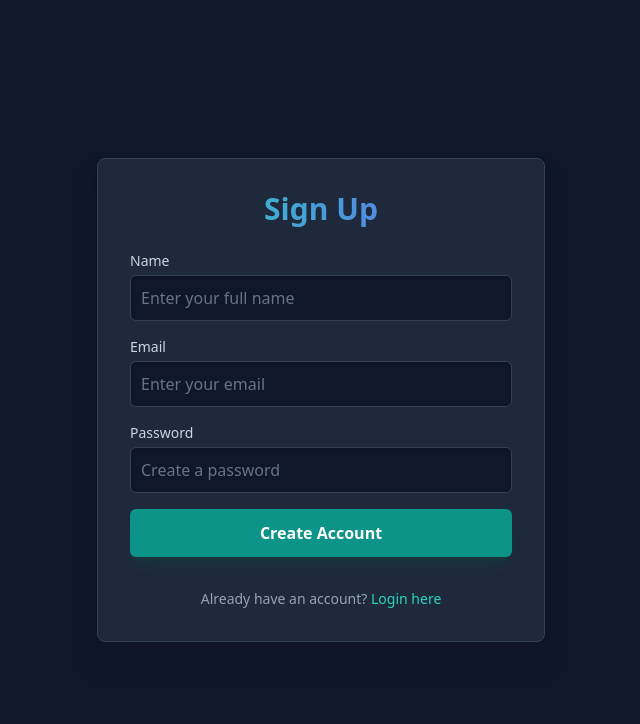
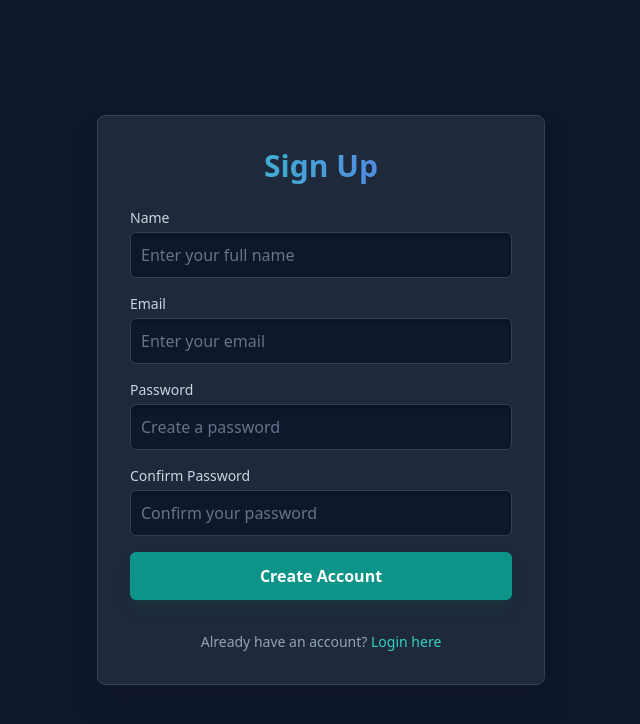
Before and after one commit to Dasuntharuka34/RealtimeTaskManagementSystem_Frontend, a React (Vite) app: page /register in a window 1280 px wide. Shown: the top 724 px of the page, without its empty margins (319-959 px from the left). Built offline with nearby package versions, Linux system fonts and the light colour scheme; no server answers.

Commit message:
feat: add user registration page with email verification UI and Vercel rewrite configuration for client-side routing.

```diff
--- a/src/pages/Register.jsx
+++ b/src/pages/Register.jsx
@@ -8,6 +8,8 @@ const Register = () => {
     const [name, setName] = useState('');
     const [email, setEmail] = useState('');
     const [password, setPassword] = useState('');
+    const [confirmPassword, setConfirmPassword] = useState('');
+    const [localError, setLocalError] = useState('');
     const [isSuccess, setIsSuccess] = useState(false);
 
     const dispatch = useDispatch();
@@ -24,6 +26,13 @@ const Register = () => {
 
     const submitHandler = async (e) => {
         e.preventDefault();
+        setLocalError('');
+
+        if (password !== confirmPassword) {
+            setLocalError('Passwords do not match');
+            return;
+        }
+
         const result = await dispatch(register({ name, email, password }));
         if (register.fulfilled.match(result)) {
             // Check if it's a message-only response (verification case)
@@ -62,7 +71,7 @@ const Register = () => {
         <div className="flex min-h-screen items-center justify-center bg-slate-900 text-slate-100 px-4 py-8">
             <div className="w-full max-w-md p-6 sm:p-8 bg-slate-800 rounded-lg shadow-xl shadow-slate-900/50 border border-slate-700">
                 <h1 className="text-3xl font-bold text-center mb-6 bg-gradient-to-r from-teal-400 to-indigo-500 bg-clip-text text-transparent">Sign Up</h1>
-                {error && <div className="mb-4 bg-red-500/20 text-red-200 border border-red-500/50 p-3 rounded">{error}</div>}
+                {(localError || error) && <div className="mb-4 bg-red-500/20 text-red-200 border border-red-500/50 p-3 rounded">{localError || error}</div>}
                 <form onSubmit={submitHandler} className="space-y-4">
                     <div>
                         <label className="block text-sm font-medium text-slate-300 mb-1">Name</label>
@@ -97,6 +106,17 @@ const Register = () => {
                             className="w-full p-2.5 bg-slate-900 border border-slate-700 rounded-md focus:ring-2 focus:ring-teal-500 focus:border-transparent outline-none transition-all placeholder-slate-500 shadow-inner shadow-slate-950/20"
                         />
                     </div>
+                    <div>
+                        <label className="block text-sm font-medium text-slate-300 mb-1">Confirm Password</label>
+                        <input
+                            type="password"
+                            placeholder="Confirm your password"
+                            value={confirmPassword}
+                            onChange={(e) => setConfirmPassword(e.target.value)}
+                            required
+                            className="w-full p-2.5 bg-slate-900 border border-slate-700 rounded-md focus:ring-2 focus:ring-teal-500 focus:border-transparent outline-none transition-all placeholder-slate-500 shadow-inner shadow-slate-950/20"
+                        />
+                    </div>
                     <button
                         type="submit"
                         disabled={isLoading}
```
Also changed, not shown: vercel.json (added).
